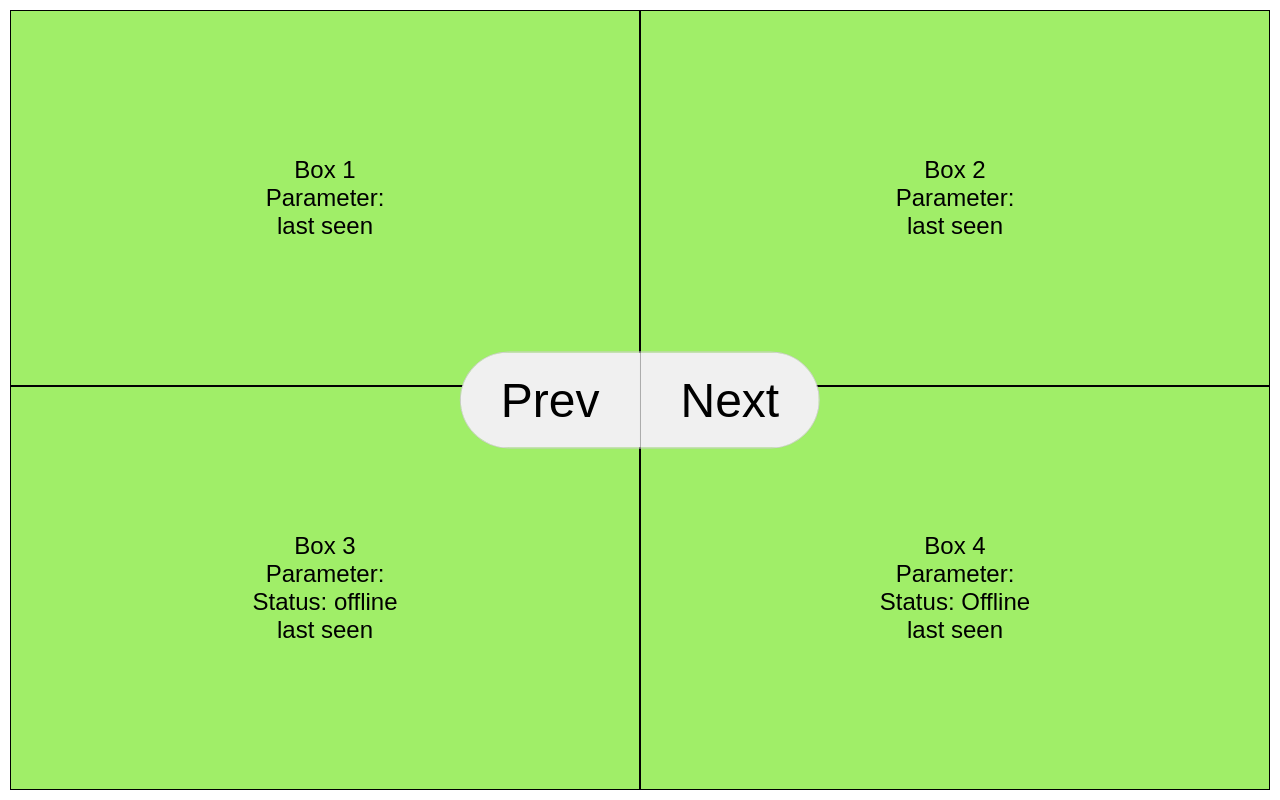
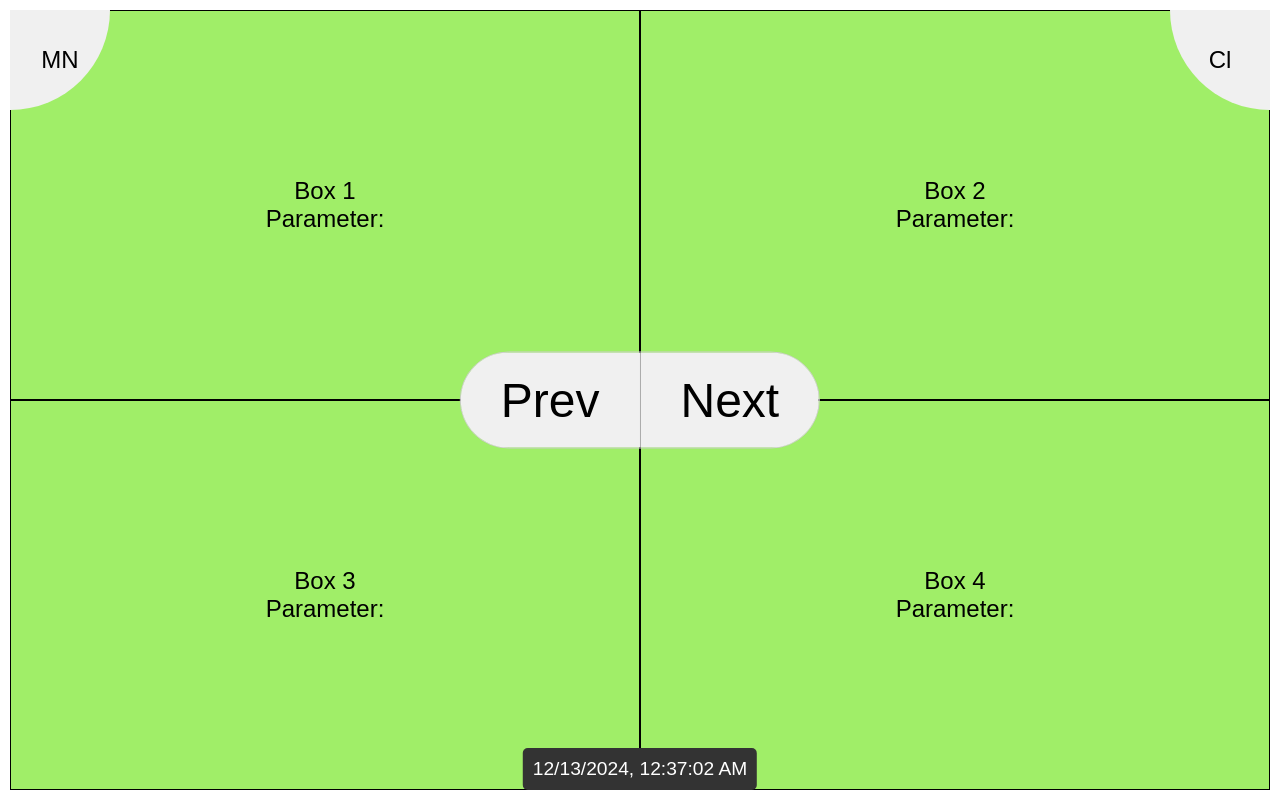
Before and after one commit to sammy180/onion_logger, a Flask app: page / in a window 1280 px wide. Run offline with Flask 3, Linux system fonts and the light colour scheme; parts of the project's set-up code (start-up, migrations or seed data) failed here and were passed over.

Commit message:
viktoriya changes

```diff
--- a/fonion/app.py
+++ b/fonion/app.py
@@ -146,6 +146,11 @@ def index():
         app.logger.error(f"Error in index route: {str(e)}")
         return render_template('index.html', error="System error occurred", data={})
 
+@app.route('/plot')
+def plot():
+
+    return render_template('plot.html')
+
 @app.route('/get_data')
 def get_data():
     field = request.args.get('field')
--- a/fonion/static/css/styles.css
+++ b/fonion/static/css/styles.css
@@ -12,33 +12,110 @@ body {
 }
 
 .container {
-    display: grid;
-    grid-template-columns: 1fr 1fr;
-    grid-template-rows: 1fr auto 1fr;
-    height: 100%;
-    width: 100%;
-    gap: 10px;
+    display: flex;
+    flex-wrap: wrap;
+    height: 100vh;
+    width: 100vw;
+    gap: 0;
     padding: 10px;
+    position: relative;
 }
 
 .quadrant {
+    flex: 1 1 calc(50% - 20px);
     border: 1px solid black;
-    padding: 10px;
+    padding: 20px;
     display: flex;
     flex-direction: column;
     justify-content: center;
     align-items: center;
+    font-size: 1.5em;
+    background-color: #a0ee68;
+}
+
+.circle-quadrant {
+    position: absolute;
+    width: 100px;
+    height: 100px;
+    display: flex;
+    justify-content: center;
+    align-items: center;
+    font-size: 1.5em;
+    cursor: pointer;
+    border: none;
+    background-color: #f0f0f0;
+    transition: background-color 0.3s;
+}
+
+.circle-quadrant:hover {
+    background-color: #e0e0e0;
+}
+
+.top-left {
+    top: 10px;
+    left: 10px;
+    border-top-left-radius: 0;
+    border-top-right-radius: 0;
+    border-bottom-left-radius: 0;
+    border-bottom-right-radius: 100px;
+}
+
+.top-right {
+    top: 10px;
+    right: 10px;
+    border-top-right-radius: 0;
+    border-top-left-radius: 0;
+    border-bottom-left-radius: 100px;
+    border-bottom-right-radius: 0;
 }
 
 .buttons {
+    position: absolute;
+    top: 50%;
+    left: 50%;
+    transform: translate(-50%, -50%);
     display: flex;
     justify-content: center;
     align-items: center;
-    gap: 10px;
+    width: auto;
+    border: 1px solid #ccc;
+    border-radius: 60px;
+    overflow: hidden;
 }
 
-button {
-    padding: 10px 20px;
-    font-size: 16px;
+.nav-button {
+    padding: 20px 40px;
+    font-size: 3em;
     cursor: pointer;
+    border: none;
+    background-color: #f0f0f0;
+    transition: background-color 0.3s;
+    flex: 1 1 50%;
 }
+
+.nav-button:hover {
+    background-color: #e0e0e0;
+}
+
+.nav-button:first-child {
+    border-right: 1px solid #ccc;
+    border-top-left-radius: 30px;
+    border-bottom-left-radius: 30px;
+}
+
+.nav-button:last-child {
+    border-top-right-radius: 30px;
+    border-bottom-right-radius: 30px;
+}
+
+.datetime-bar {
+    position: absolute;
+    bottom: 10px;
+    left: 50%;
+    transform: translateX(-50%);
+    padding: 10px;
+    background-color: #333;
+    color: #fff;
+    font-size: 1.2em;
+    border-radius: 5px;
+}
--- a/fonion/static/js/scripts.js
+++ b/fonion/static/js/scripts.js
@@ -38,8 +38,8 @@ async function updateQuadrants() {
 
             quadrant.querySelector('.title').textContent = `Box ${boxIds[i - 1]}`;
             quadrant.querySelector('.parameter').textContent = `${field}: ${boxData.value}`;
-            quadrant.querySelector('.status ').textContent = `status: ${boxData.status}`;
-            quadrant.querySelector('.time_diff').textContent = `last meas: ${boxData.time_diff} min ago`;
+            //quadrant.querySelector('.status ').textContent = `status: ${boxData.status}`;
+            //quadrant.querySelector('.time_diff').textContent = `last meas: ${boxData.time_diff} min ago`;
 
             // Add or remove alert class based on time difference
             if (boxData.time_diff > 5) {
@@ -83,3 +83,20 @@ document.addEventListener('DOMContentLoaded', fetchScrollLabels);
 setInterval(() => {
     window.location.reload();
 }, 305000);
+
+
+function minimizeBrowser() {
+    window.close();
+}
+
+function showDropdownMenu() {
+    alert('Dropdown menu clicked');
+}
+
+function updateDateTime() {
+    const now = new Date();
+    const datetimeStr = now.toLocaleString();
+    document.getElementById('datetime-bar').innerText = datetimeStr;
+}
+
+setInterval(updateDateTime, 1000);
--- a/fonion/templates/index.html
+++ b/fonion/templates/index.html
@@ -4,97 +4,9 @@
 <head>
     <meta charset="UTF-8">
     <meta name="viewport" content="width=device-width, initial-scale=1.0">
-    <title>Quadrant Display</title>
-    <style>
-        * {
-            margin: 0;
-            padding: 0;
-            box-sizing: border-box;
-        }
+    <title>Quadrant Buttons</title>
+    <link rel="stylesheet" href="/static/css/styles.css">
 
-        html,
-        body {
-            height: 100%;
-            width: 100%;
-            font-family: Arial, sans-serif;
-        }
-
-        .container {
-            display: flex;
-            flex-wrap: wrap;
-            height: 100vh;
-            width: 100vw;
-            gap: 0;
-            padding: 10px;
-            position: relative;
-        }
-
-        .quadrant {
-            flex: 1 1 calc(50% - 20px);
-            border: 1px solid black;
-            padding: 20px;
-            display: flex;
-            flex-direction: column;
-            justify-content: center;
-            align-items: center;
-            font-size: 1.5em;
-            background-color: #a0ee68;
-            /* Light yellow background */
-            transition: background-color 0.3s;
-        }
-
-        .alert {
-            background-color: #e76767 !important;
-            /* Light red */
-        }
-
-        .buttons {
-            position: absolute;
-            top: 50%;
-            left: 50%;
-            transform: translate(-50%, -50%);
-            display: flex;
-            justify-content: center;
-            align-items: center;
-            width: auto;
-            border: 1px solid #ccc;
-            border-radius: 60px;
-            /* Fully rounded corners */
-            overflow: hidden;
-        }
-
-        button {
-            padding: 20px 40px;
-            /* Larger buttons */
-            font-size: 3em;
-            /* Larger font size */
-            cursor: pointer;
-            border: none;
-            background-color: #f0f0f0;
-            transition: background-color 0.3s;
-            flex: 1 1 50%;
-        }
-
-        button:hover {
-            background-color: #e0e0e0;
-        }
-
-        button:first-child {
-            border-right: 1px solid #ccc;
-            border-top-left-radius: 30px;
-            /* Fully rounded left side */
-            border-bottom-left-radius: 30px;
-            /* Fully rounded left side */
-        }
-
-        button:last-child {
-            border-top-right-radius: 30px;
-            /* Fully rounded right side */
-            border-bottom-right-radius: 30px;
-            /* Fully rounded right side */
-        }
-    </style>
-    <script src="/static/js/scripts.js" defer></script>
 </head>
 
 <body>
@@ -102,32 +14,37 @@
         <div class="quadrant">
             <div class="title">Box 1</div>
             <div class="parameter">Parameter:</div>
-            <div class="status">{{ box1 }}</div>
-            <div class="time_diff">last seen </div>
+            <!--<div class="status">{{ box1 }}</div>
+            <div class="time_diff">last seen </div> -->
         </div>
         <div class="quadrant">
             <div class="title">Box 2</div>
             <div class="parameter">Parameter:</div>
-            <div class="status">{{ box2 }}</div>
-            <div class="time_diff">last seen </div>
+            <!-- <div class="status">{{ box2 }}</div>
+            <div class="time_diff">last seen </div> -->
         </div>
         <div class="quadrant">
             <div class="title">Box 3</div>
             <div class="parameter">Parameter:</div>
-            <div class="status">Status: offline </div>
-            <div class="time_diff">last seen </div>
+            <!--<div class="status">Status: offline </div>
+            <div class="time_diff">last seen </div> -->
         </div>
         <div class="quadrant">
             <div class="title">Box 4</div>
             <div class="parameter">Parameter:</div>
-            <div class="status"> Status: Offline </div>
-            <div class="time_diff">last seen </div>
+            <!--<div class="status"> Status: Offline </div>
+            <div class="time_diff">last seen </div> -->
         </div>
         <div class="buttons">
-            <button onclick="prevField()">Prev</button>
-            <button onclick="nextField()">Next</button>
+            <button class="nav-button" onclick="prevField()">Prev</button>
+            <button class="nav-button" onclick="nextField()">Next</button>
         </div>
+
+        <button class="circle-quadrant top-left" onclick="showDropdownMenu">MN</button>
+        <button class="circle-quadrant top-right" onclick="minimizeBrowser()">Cl</button>
+        <div id="datetime-bar" class="datetime-bar"></div>
     </div>
+    <script src="/static/js/scripts.js"></script>
 </body>
 
 </html>
```
Also changed, not shown: fonion/scroll_headers.txt (+0 -24 lines), fonion/templates/index2.html (deleted, +0 -129 lines), fonion/templates/plot.html (added, +111 -0 lines), 1 other file.
